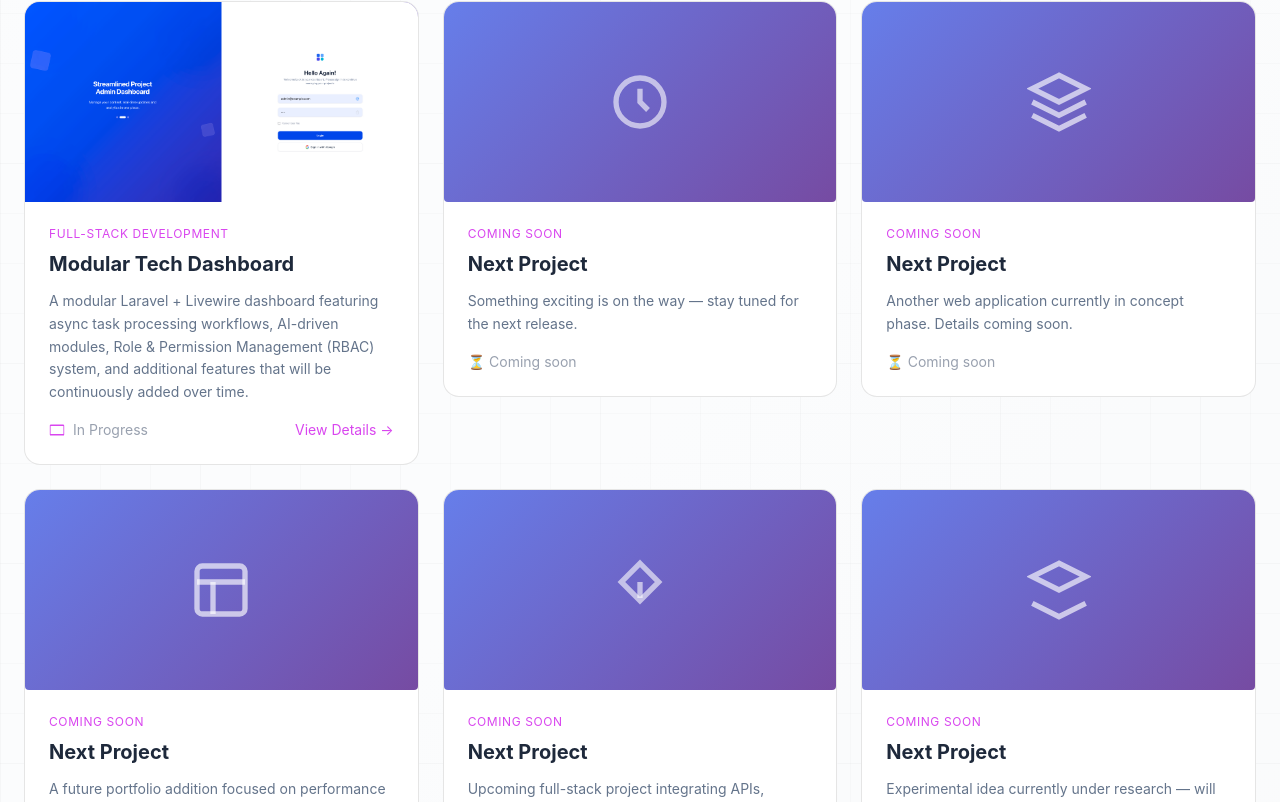
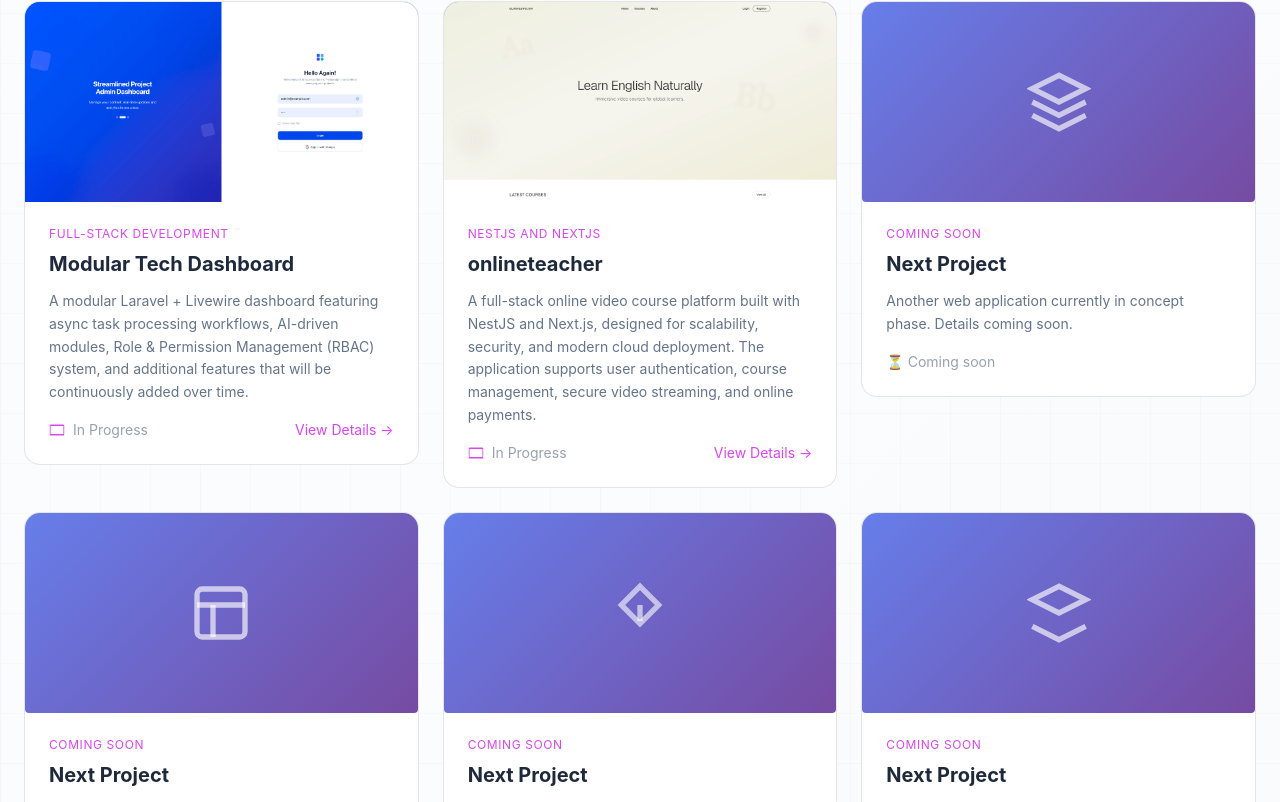
Before and after one commit to brettoak/my-personal-page, a React (Vite) app: page / in a window 1280 px wide. Shown: the part 1837-2639 px from the top of the page. Built offline with nearby package versions, Linux system fonts and the light colour scheme.

Commit message:
Add new project to portfolio and image asset

```diff
--- a/src/components/Portfolio.jsx
+++ b/src/components/Portfolio.jsx
@@ -1,5 +1,6 @@
 import AnimatedCard from './AnimatedCard'
 import number1 from "../assets/number1.png";
+import number2 from "../assets/number2.png";
 
 export default function Portfolio() {
   const projects = [
@@ -20,6 +21,8 @@ export default function Portfolio() {
       showDetails: true,
     },
     {
+      link: 'https://teacher.dongyuhan.com',
+      image: number2,
       gradient: 'from-blue-600 to-cyan-500',
       icon: (
         <svg className="w-16 h-16 text-white/60" fill="none" stroke="currentColor" strokeWidth="2" viewBox="0 0 24 24">
@@ -27,11 +30,11 @@ export default function Portfolio() {
           <path d="M12 7v5l3 3" />
         </svg>
       ),
-      category: 'Coming Soon',
-      title: 'Next Project',
-      description: 'Something exciting is on the way — stay tuned for the next release.',
-      status: '⏳ Coming soon',
-      showDetails: false,
+      category: 'nestJS and nextJS',
+      title: 'onlineteacher',
+      description: 'A full-stack online video course platform built with NestJS and Next.js, designed for scalability, security, and modern cloud deployment. The application supports user authentication, course management, secure video streaming, and online payments.',
+      status: 'In Progress',
+      showDetails: true,
     },
     {
       gradient: 'from-green-500 to-emerald-600',
```
Also changed, not shown: src/assets/number2.png (added).
